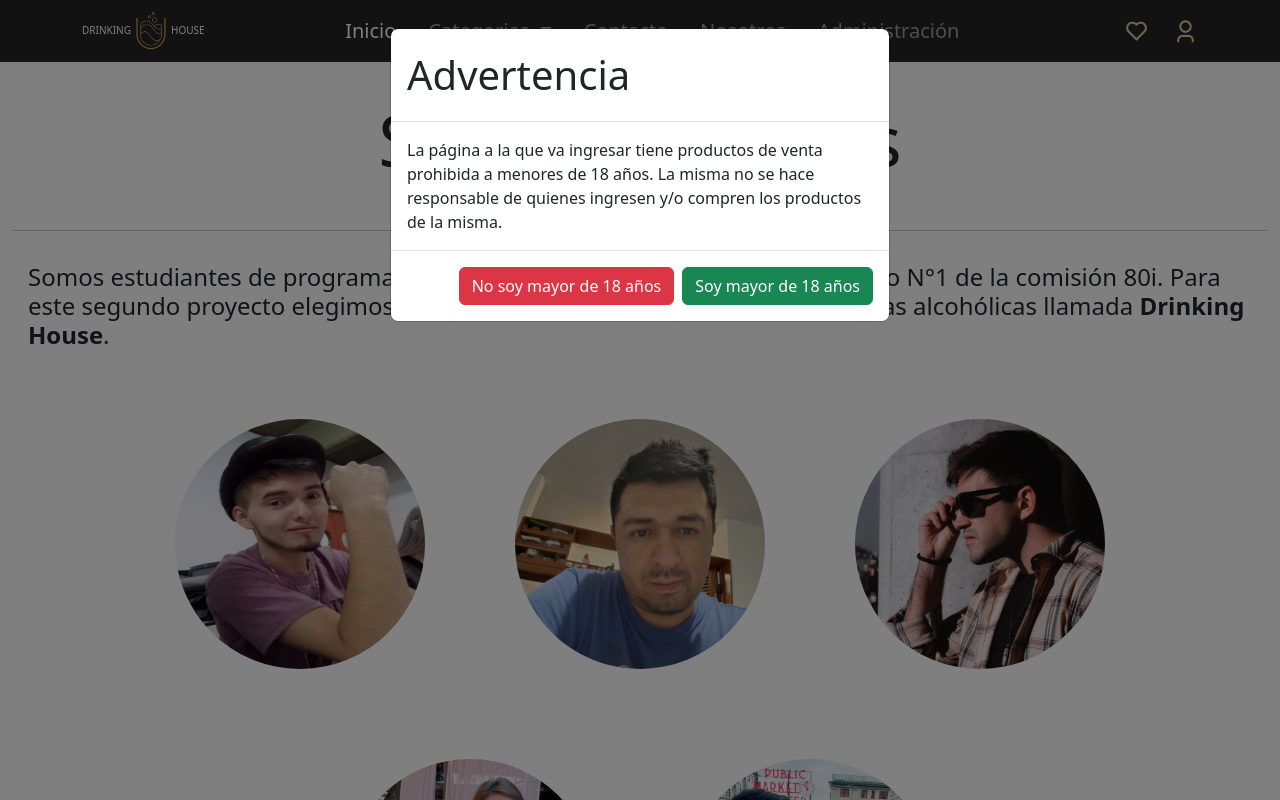
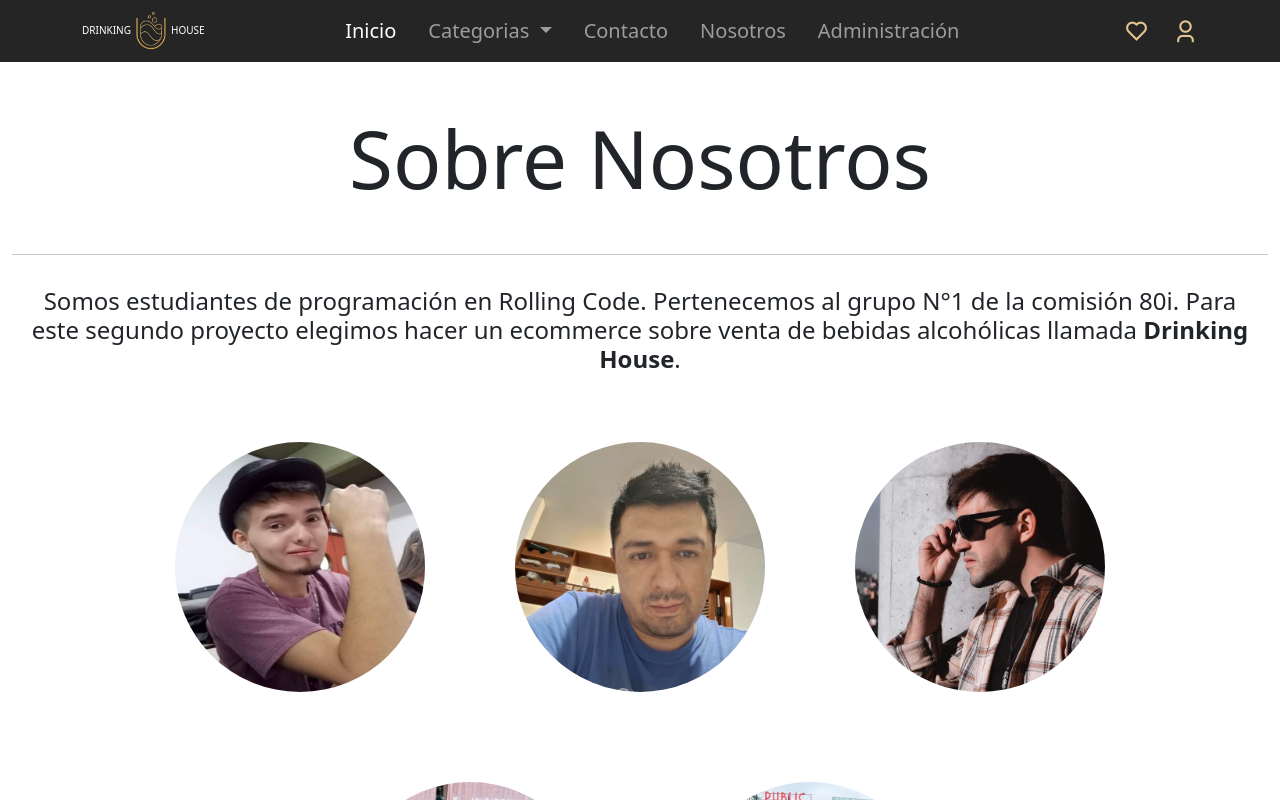
Before and after one commit to IllaJuan/Drinking-House, a plain HTML site: page pages/nosotros.html in a window 1280 px wide. Shown: the top 800 px of the page. Drawn offline with nearby package versions, Linux system fonts and the light colour scheme.

Commit message:
Página acerca de nosotros finalizada, con la ayuda del Scrum pude resolver el problema del scroll horizontal y de la disposición de las imágenes que cambiaban a partir de resoluciones mayores a 1384px

```diff
--- a/css/style.css
+++ b/css/style.css
@@ -64,6 +64,14 @@
 
 .letterLogo {
     font-size: 10px;
+}
+
+.letterLogo-footer {
+    font-size: 30px;
+}
+.img-logo-footer {
+    width: 150px;
+    height: 150px;
 }
 
 .img-sidebar {
@@ -282,6 +290,11 @@
     color: whitesmoke;
 }
 
+.contact-us {
+    margin: 0;
+    padding: 0;
+}
+
 .card-us {
     position: relative;
     width: 300px;
@@ -407,8 +420,8 @@
     transition-delay: 0.5s;
 }
 
-@media screen and (min-width:1385px),
-       screen and (max-width:854px) {
+@media screen and (max-width:854px),
+       screen and (min-width: 1044px) and (max-width: 1193px) {
     .card-us {
         width: auto;
         max-width: 300px;
--- a/pages/nosotros.html
+++ b/pages/nosotros.html
@@ -16,29 +16,9 @@
 </head>
 
 <body>
-    <!-- Modal+18 -->
-  <div class="modal fade" id="staticBackdrop" data-bs-backdrop="static" data-bs-keyboard="false" tabindex="-1" aria-labelledby="staticBackdropLabel" aria-hidden="true">
-    <div class="modal-dialog" >
-      <div class="modal-content">
-        <div class="modal-header">
-          <h1 class="modal-title" id="staticBackdropLabel">Advertencia</h1>
-        </div>
-        <div class="modal-body">
-          La página a la que va ingresar tiene productos de venta prohibida a menores de 18 años.
-          La misma no se hace responsable de quienes ingresen y/o compren los productos de la misma.
-        </div>
-        <div class="modal-footer">
-          <a target="_self" href="https://www.google.com.ar">
-          <button type="button" class="btn btn-danger" data-bs-dismiss="modal">No soy mayor de 18 años</button>
-          </a>
-          <button type="button" class="btn btn-success" data-bs-dismiss="modal">Soy mayor de 18 años</button>
-        </div>
-      </div>
-    </div>
-  </div>
-    <header>
+    <header class="fixed-top position-sticky">
         <!-- Navbar -->
-        <nav class="navcolor navbar-dark navbar navbar-expand-lg text-primary fixed-top">
+        <nav class="navcolor navbar-dark navbar navbar-expand-lg text-primary">
             <div class="container">
                 <!-- Logo -->
                 <div class="logo">
@@ -68,7 +48,7 @@
                                 <a class="nav-link active hover-link" aria-current="page" href="/index.html">Inicio</a>
                             </li>
                             <li class="nav-item dropdown mx-2">
-                                <a class="nav-link dropdown-toggle hover-link" href="#" data-bs-toggle="dropdown"
+                                <a class="nav-link dropdown-toggle hover-link" data-bs-toggle="dropdown"
                                     aria-expanded="false">
                                     Categorias
                                 </a>
@@ -81,11 +61,11 @@
                                     <li>
                                         <hr class="dropdown-divider hr-bg" />
                                     </li>
-                                    <li><a class="dropdown-item item-bg" href="#">Destilados</a></li>
+                                    <li><a class="dropdown-item item-bg" href="#">Spirits</a></li>
                                     <li>
                                         <hr class="dropdown-divider hr-bg" />
                                     </li>
-                                    <li><a class="dropdown-item item-bg" href="#">Combos</a></li>
+                                    <li><a class="dropdown-item item-bg" href="#">Aperitivos</a></li>
                                 </ul>
                             </li>
                             <li class="nav-item mx-2">
@@ -114,11 +94,11 @@
             </div>
         </nav>
     </header>
-    <main class="mx-0 px-0">
-        <section class="container-fluid">
-            <h1 class="display-2 text-center my-5 pt-5">Sobre Nosotros</h1>
+    <main class="d-flex justify-content-center">
+        <section class="container-xxl">
+            <h1 class="display-1 text-center my-5">Sobre Nosotros</h1>
             <hr />
-            <h4 class="p-3">Somos estudiantes de programación en Rolling Code. Pertenecemos al grupo N°1 de la comisión 80i. Para este segundo proyecto elegimos hacer un ecommerce sobre venta de bebidas alcohólicas llamada <b>Drinking House</b>.</h4>
+            <h4 class="p-3 text-center">Somos estudiantes de programación en Rolling Code. Pertenecemos al grupo N°1 de la comisión 80i. Para este segundo proyecto elegimos hacer un ecommerce sobre venta de bebidas alcohólicas llamada <b>Drinking House</b>.</h4>
             <article class="d-flex row justify-content-center contact-us">
                 <div class="card-us">
                     <div class="circle">
@@ -211,9 +191,9 @@
                         <div class="d-md-flex flex-md-row align-items-md-center">
                             <span class="d-md-inline-block mr-md-2  d-none d-md-block">DRINKING</span>
                             <div class="logo d-flex flex-column align-items-center justify-content-center">
-                                <p class="letterLogo-footer" href="/index.html">
+                                <a href="/index.html">
                                     <img src="/image/Logo-Drink-House.png" alt="Logo" class="img-logo-footer mx-auto d-block"/>
-                                </p>
+                                </a>
                                 <p class="d-flex flex-column justify-content-center align-items-center">&copy;Todos los derechos reservados</p>
                             </div>
                             <span class="d-md-inline-block ml-md-2  d-none d-md-block">HOUSE</span>
```
